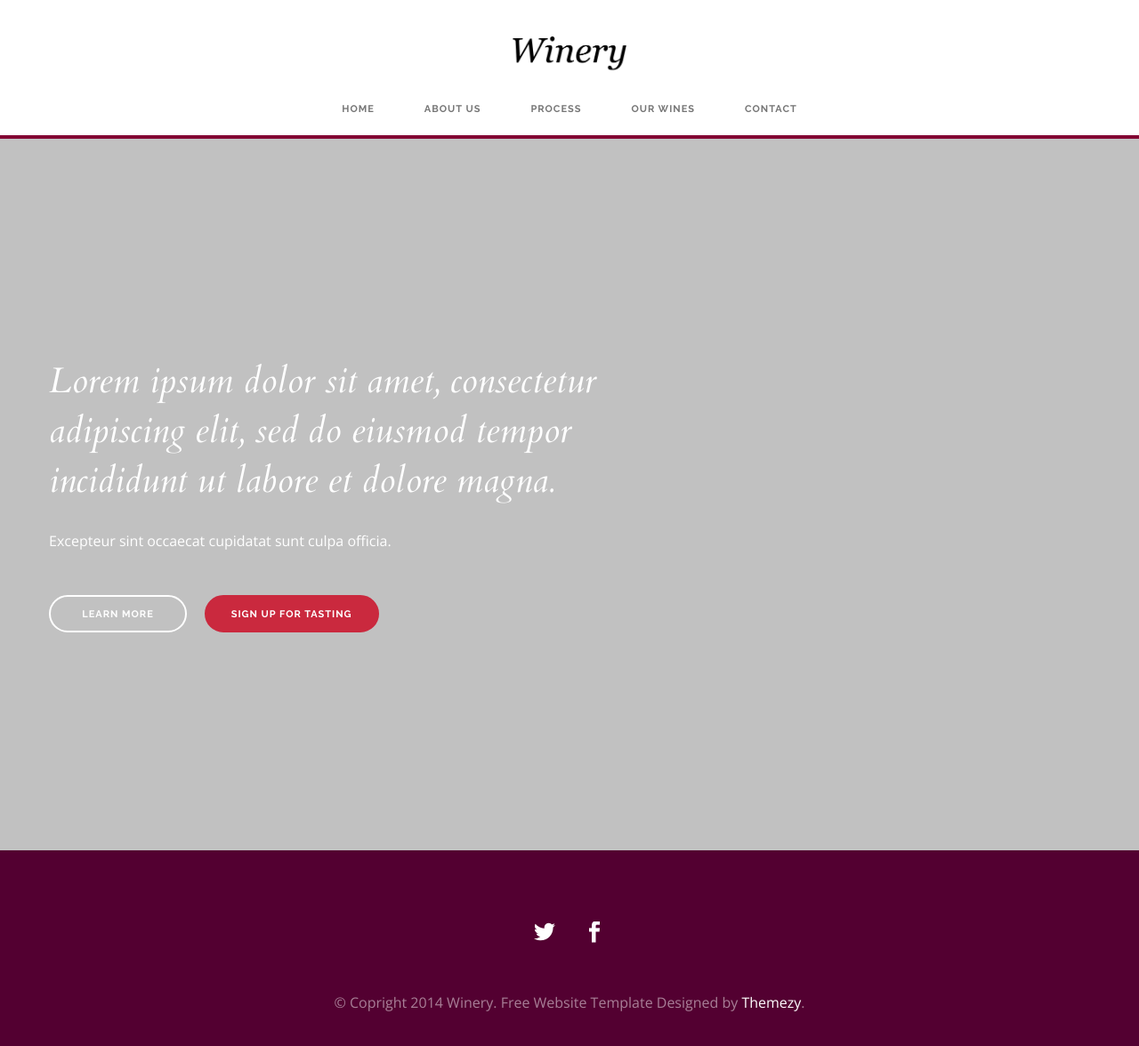
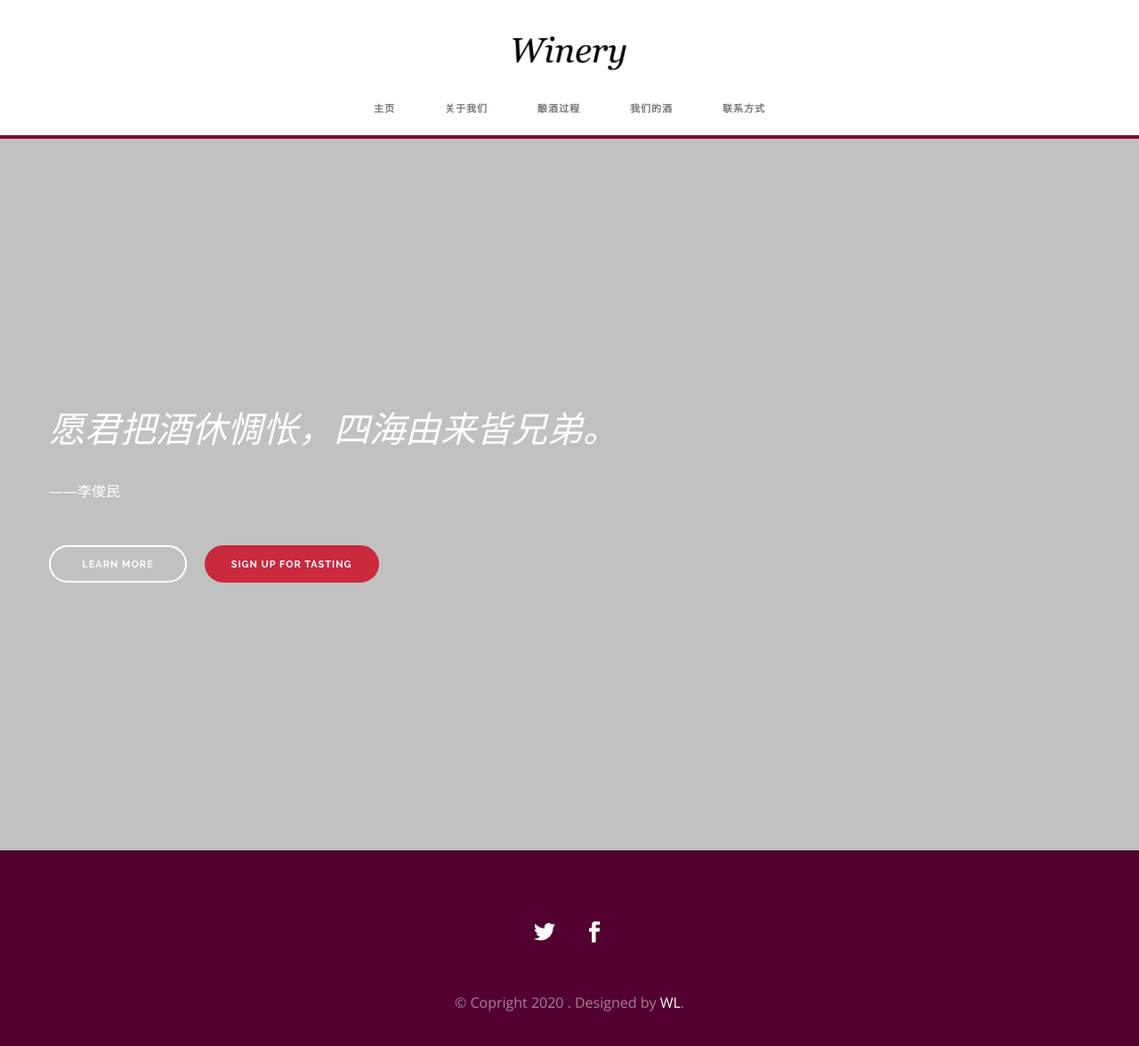
Before and after one commit to LI8538/wine, a plain HTML site: page index.html in a window 1280 px wide. Shown: the whole page at 89% size. Drawn offline with nearby package versions, Linux system fonts and the light colour scheme.

Commit message:
modif page d'acceuil

```diff
--- a/index.html
+++ b/index.html
@@ -7,7 +7,7 @@
 <html class="no-js"> <!--<![endif]-->
     <head>
         <meta charset="utf-8">
-        <title>Winery Template</title>
+        <title>皇室酒家</title>
         <meta name="description" content="">
         <meta name="viewport" content="width=device-width, initial-scale=1">
         <meta http-equiv="X-UA-Compatible" content="IE=edge">
@@ -52,7 +52,7 @@
 
 						<div class="col-sm-12 columns text-center">
 							<ul class="menu">
-								<a></a><li><a href="index.html" target="_self">Home</a></li><li><a href="about.html" target="_self">About us</a></li><li><a href="process.html" target="_self">Process</a></li><li><a href="wines.html" target="_self">Our wines </a></li><li><a href="contact.html" target="_self">Contact</a></li>
+								<a></a><li><a href="index.html" target="_self">主页</a></li><li><a href="about.html" target="_self">关于我们</a></li><li><a href="process.html" target="_self">酿酒过程</a></li><li><a href="wines.html" target="_self">我们的酒</a></li><li><a href="contact.html" target="_self">联系方式</a></li>
 
 
 
@@ -89,8 +89,8 @@
 					<div class="row">
 						<div class="col-md-7 col-sm-8">
 
-							<h1 class="text-white">Lorem ipsum dolor sit amet, consectetur adipiscing elit, sed do eiusmod tempor incididunt ut labore et dolore magna.</h1>
-							<p class="lead text-white">Excepteur sint occaecat cupidatat sunt culpa officia.</p>
+							<h1 class="text-white">愿君把酒休惆怅，四海由来皆兄弟。</h1>
+							<p class="lead text-white">——李俊民 </p>
 							<a target="_self" href="#" class="btn btn-primary btn-white inner-link">Learn more</a>
 							<a href="#" class="btn btn-primary btn-filled inner-link" target="_self">Sign up for tasting</a>
 						</div>
@@ -131,7 +131,7 @@
 							<br>
 							<br>
 							<br>
-							<font color="a87f97">© Copright 2014 Winery.&nbsp;Free Website Template Designed by <a href="http://www.themezy.com"><font color="ffffff">Themezy</a></font>.</span>
+							<font color="a87f97">© Copright 2020 .&nbsp;Designed by <a href="mailto:wanglijtm@gmail.com"><font color="ffffff">WL</a></font>.</span>
 
 
 
```
